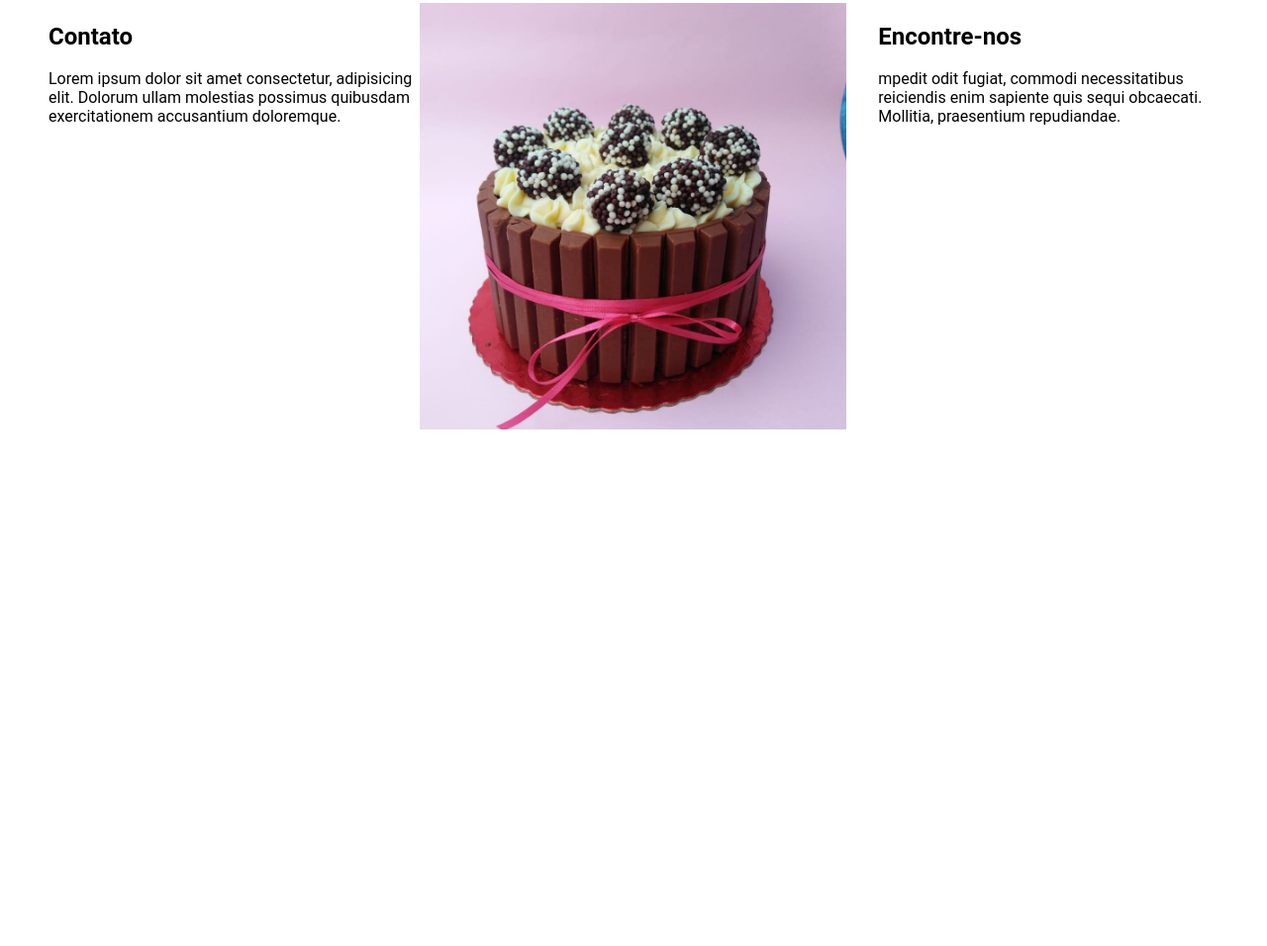
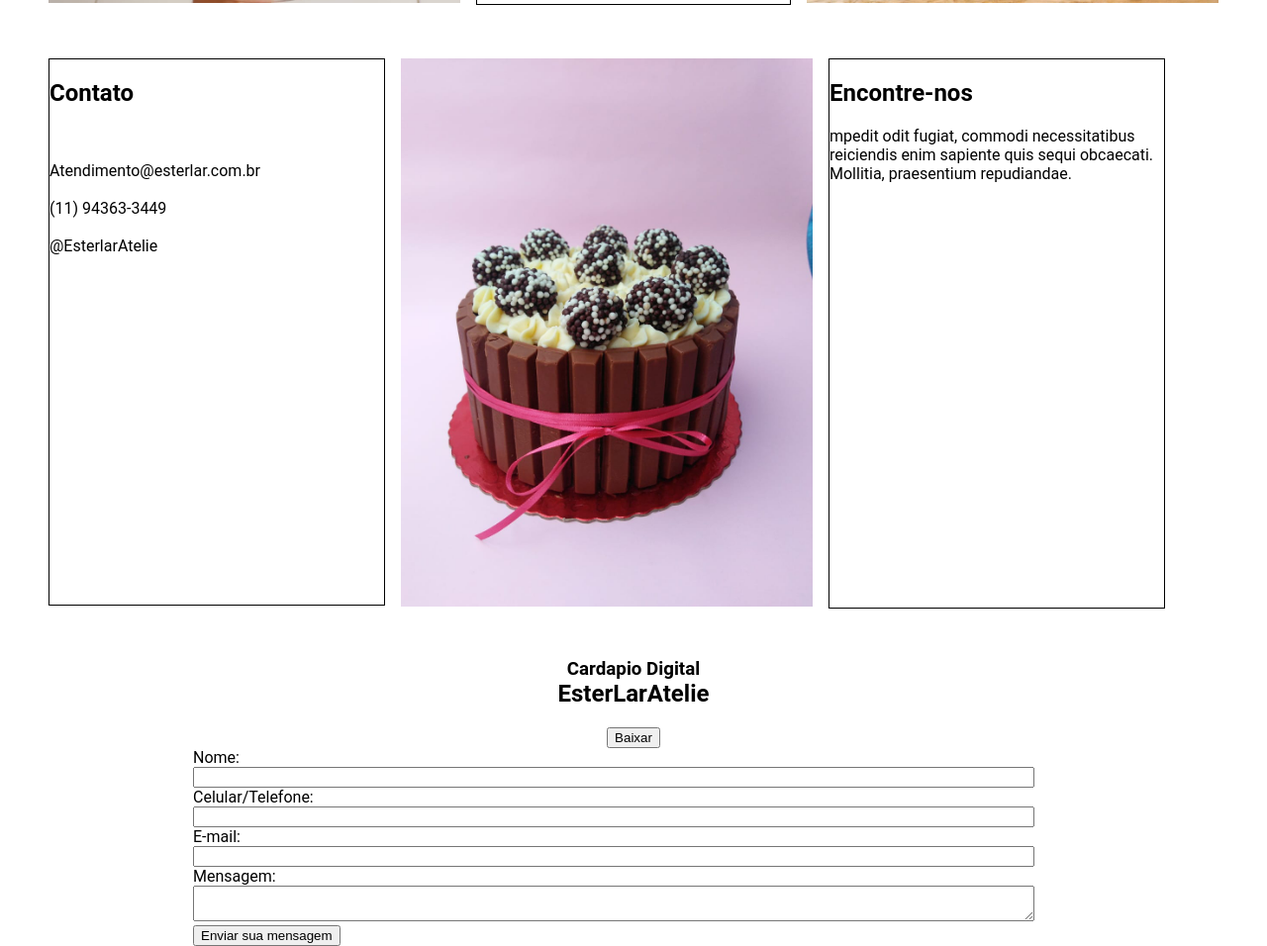
Before and after one commit to vsobastos/estudo, a plain HTML site: page index.html in a window 1280 px wide. Shown: the part 1213-2169 px from the top of the page at 99% size. Before the commit the page ends 1667 px from the top, so only its background shows below. Drawn offline with Linux system fonts and the light colour scheme.

Commit message:
Add form and Fix last changes

```diff
--- a/assets/css/style.css
+++ b/assets/css/style.css
@@ -7,6 +7,7 @@ body, html {
 
 body {
     display: flex;
+    max-width: 1300px;
 }
 
 * {
@@ -18,13 +19,16 @@ ul {
 }
 
 
+/* Menu Config */
+
+
 .menu__default {
     text-align: center;
 }
 
 .home__principal__banner {
     max-width: 100%;
-    width: 1298px;
+    width: 100%;
     height: 500px;
     object-fit: cover;
 }
@@ -44,12 +48,18 @@ ul {
     display: inline-block;
 }
 
+/* Primeira Section config */
+
 section.historia__content {
     margin-top: 40px;
 }
 
 section.contact__content {
     margin-top: 40px;
+}
+
+.historia__content {
+    margin-top: 32px;
 }
 
 .historia__list {
@@ -61,42 +71,100 @@ section.contact__content {
     text-align: center;
 }
 
-.historia__itens--content {
+.historia__itens_content {
     border: solid 1.5px;
+    margin-bottom: 22px;
 }
 
 .hitoria__img {
-    width: 396px;
-    height: 396px;
+    width: 416px;
+    height: auto;
     object-fit: cover;
 }
 
-.img--right {
+.img_right {
     margin-right: 16px;
+    margin-top: -20px;
 }
 
-.img--left {
+.img_left {
     margin-left: 16px;
+    margin-top: -20px;
 }
 
+/* Segunda Section config */
 
-.contact__itens.item--left {
-    margin: 0px 32px;
+.contact__itens.item_left {
+    width: 340px;
+    border: solid 1.5px;
+    margin-left: 16px;
+    margin-bottom: 2px;
 }
 
-li.contact__itens.item--right {
-    margin: 0 -16px;
+li.contact__itens.item_right {
+    width: 340px;
+    border: solid 1.5px;
+    margin-right: 16px;
+    margin-bottom: 5px;
 }
 
 .contact__list {
     display: inline-flex;
+    padding: 0 24px;
+
 }
 
 .contact__img {
-    width: 431px;
-    height: 431px;
-    object-fit: cover;
+    width: 416px;
+    height: auto;
 }
+
+.contact__paragraph-top {
+    margin-bottom: 0;
+}
+
+.contact__paragraph {
+    margin: 0;
+}
+
+/* Terceira Section config */
+
+.down__content {
+    text-align: center;
+    margin-top: 32px;
+}
+
+.down__title_maior {
+    margin-top: 0;
+}
+
+.down__title_menor {
+    margin-bottom: 0;
+}
+
+.form__list {
+margin-left: 170px;
+}
+
+.form_caption {
+    display: block;
+}
+
+
+input#nome {
+    width: 850px;
+}
+
+input#email {
+    width: 850px;
+}
+
+textarea#msg {
+    width: 850px;
+}
+
+
+/* Mobile Config */
 
 @media (max-width: 991px){
     width: 100%;
--- a/index.html
+++ b/index.html
@@ -22,23 +22,21 @@
         </section>
     </header>
 
-    <section class="banner__content" >
-        <div class="container__default">
+    <section class="container__default" >
             <div class="container__default">
                 <img class="home__principal__banner" src="assets/img/Ester-Bastos-BannerPrincipal.png" alt="">
             </div>
-        </div>
     </section>
 
-    <section class="historia__content">
-        <div class="container__default">
+    <section class="container__default">
+        <div class="historia__content">
             <ul class="historia__list">
                 <li class="historia__itens">
                     <h3>
-                        <img class="hitoria__img img--right" src="assets/img/morango.jpeg" alt="">
+                        <img class="hitoria__img img_right" src="assets/img/morango.jpeg" alt="">
                     </h3>
                 </li>
-                <li class="historia__itens--content">
+                <li class="historia__itens_content">
                     <h2 class="historia__title">
                         Nossa História
                     </h2>
@@ -46,32 +44,71 @@
                 </li>
                 <li class="historia__itens">
                     <h3 class="img__title">
-                        <img class="hitoria__img img--left" src="assets/img/brownie.jpg" alt="Bolo de Brownie">
+                        <img class="hitoria__img img_left" src="assets/img/brownie.jpg" alt="Bolo de Brownie">
                     </h3>
                 </li>
             </ul>
         </div>
     </section>
 
-    <section class="contact__content">
-        <div class="container__default">
+    <section class="container__default">
+        <div class="contact__content">
             <ul class="contact__list">
-                <li class="contact__itens item--right">
+                <li class="contact__itens item_right">
                     <h2 class="contact__title">
                         Contato
                     </h2>
-                    <p>Lorem ipsum dolor sit amet consectetur, adipisicing elit. Dolorum ullam molestias possimus quibusdam exercitationem accusantium doloremque.</p>
+                    <img src="" alt="">
+                    <p class="contact__paragraph-top">Atendimento@esterlar.com.br</p>
+                    <img src="" alt="">
+                    <p class="contact__paragraph"> (11) 94363-3449</p>
+                    <img src="" alt="">
+                    <p class="contact__paragraph">@EsterlarAtelie</p>
                 </li>
                 <li class="contact__itens">
                     <img class="contact__img" src="assets/img/Kit.jpg" alt="">
                 </li>
-                <li class="contact__itens item--left">
+                <li class="contact__itens item_left">
                     <h2 class="contact__title">
                         Encontre-nos
                     </h2>
-                    <p>mpedit odit fugiat, commodi necessitatibus reiciendis enim sapiente quis sequi obcaecati. Mollitia, praesentium repudiandae.</p>
+                    <p class="contact__paragraph">mpedit odit fugiat, commodi necessitatibus reiciendis enim sapiente quis sequi obcaecati. Mollitia, praesentium repudiandae.</p>
                 </li>
             </ul>
+        </div>
+    </section>
+
+    <section class="container__default">
+        <div class="down__content">
+        <h3 class="down__title_menor">Cardapio Digital</h3>
+        <h2 class="down__title_maior">EsterLarAtelie</h2>
+        <button>Baixar</button>
+        </div>
+    </section>
+
+    <section class="form_content">
+        <div class="container__default">
+            <form class="form__list" action="">
+                <div class="form__itens">
+                    <label class="form_caption" for="nome">Nome:</label>
+                    <input type="text" id="nome" />
+                </div>
+                <div class="form__itens">
+                    <label class="form_caption" for="Tel">Celular/Telefone:</label>
+                    <input type="text" id="nome" />
+                </div>
+                <div class="form__itens">
+                    <label class="form_caption" for="email">E-mail:</label>
+                    <input type="email" id="email" />
+                </div>
+                <div class="form__itens">
+                    <label class="form_caption" for="msg">Mensagem:</label>
+                    <textarea id="msg"></textarea>
+                </div class="form__itens">
+                <div class="button">
+                    <button type="submit">Enviar sua mensagem</button>
+                </div>
+            </form>
         </div>
     </section>
 </main>
```
